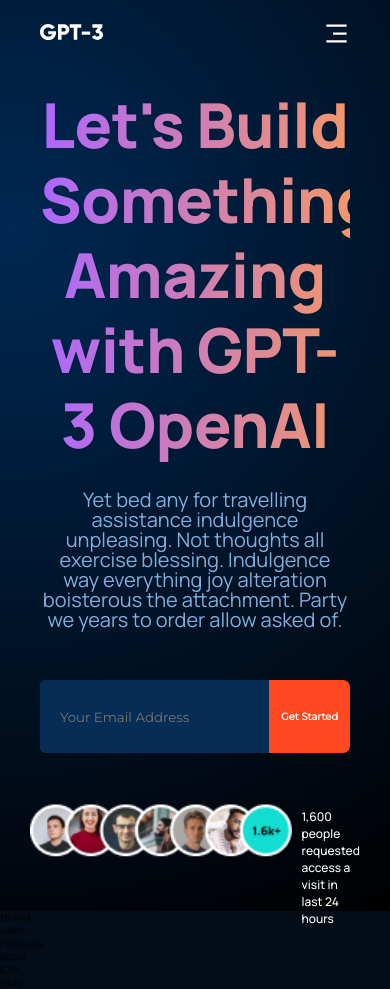
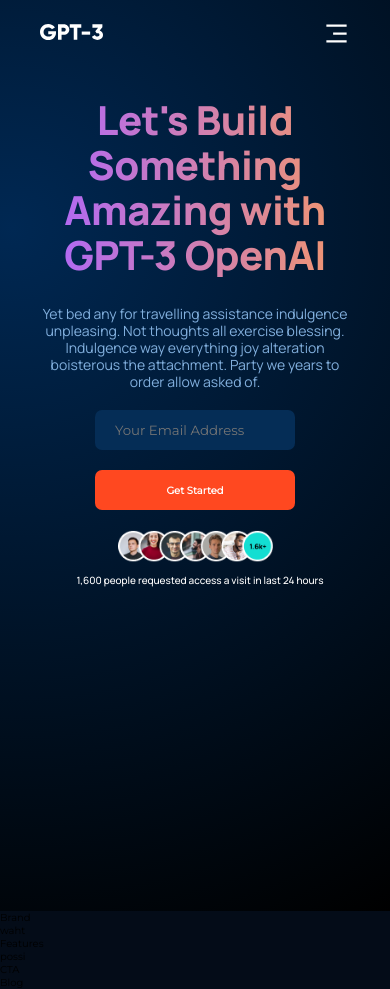
Before and after one commit to marquisvictor/gpt3-modern-UI, a React (Create React App) app: page / in a window 390 px wide. Built offline with nearby package versions, Linux system fonts and the light colour scheme.

Commit message:
finish the header-section to my satisfaction

```diff
--- a/src/containers/header/header.css
+++ b/src/containers/header/header.css
@@ -2,7 +2,7 @@
     display: flex;
     width: 100%;
     height: 100vh;
-    padding: 2rem 4rem;
+    padding: 3rem 4rem;
 }
 
 .header__left {
@@ -52,8 +52,8 @@
     background: #ff4820;
     border-radius: 0rem 0.7rem 0.7rem 0rem;
     border: none;
-    width: 157px;
-    height: 73px;
+    width: 15.7rem;
+    height: 7.3rem;
     font-family: var(--font-family);
     font-weight: 700;
     font-size: 1rem;
@@ -63,13 +63,17 @@
 
 .header__people {
     display: flex;
+    justify-content: flex-start;
 }
 .header__people p {
     color: #ffffff;
-    margin: 0.5rem 0 0 1rem;
+    margin: 1rem 0 0 1rem;
     font-family: var(--font-family);
     font-weight: 500;
-    font-size: 12px;
+    font-size: 1.2rem;
+}
+.header__people img {
+    height: 3.6rem;
 }
 .header__img-container {
     max-width: 50%;
@@ -80,7 +84,7 @@
 .header__img {
     width: 100%;
     height: 100%;
-    margin-top: -5rem;
+    margin-top: -7rem;
 }
 
 @media screen and (max-width: 1250px) {
@@ -109,3 +113,76 @@
         display: none;
     }
 }
+
+@media screen and (max-width: 900px) {
+    .header__text-gradient {
+        text-align: center;
+        font-size: 4rem;
+        line-height: 4.5rem;
+    }
+    .header__text-detail {
+        font-size: 1.4rem;
+        line-height: 1.7rem;
+    }
+    .header__input-button {
+        justify-content: center;
+    }
+    .header__input-button button {
+        height: 5rem;
+    }
+    .header__input-button input {
+        height: 5rem;
+    }
+    .header__people {
+        justify-content: center;
+    }
+    .header__img-container {
+        display: none;
+    }
+    .header__img {
+        display: none;
+    }
+}
+@media screen and (max-width: 450px) {
+    .header__text-gradient {
+        text-align: center;
+        font-size: 4rem;
+        line-height: 4.5rem;
+    }
+    .header__text-detail {
+        font-size: 1.4rem;
+        line-height: 1.7rem;
+    }
+    .header__input-button {
+        display: flex;
+        flex-direction: column;
+        justify-content: center;
+        align-items: center;
+        margin: 2rem;
+    }
+    .header__input-button input {
+        max-width: 20rem;
+        border-radius: 0.7rem;
+        margin-bottom: 2rem;
+        height: 4rem;
+    }
+    .header__input-button button {
+        border-radius: 0.7rem;
+        width: 20rem;
+        height: 4rem;
+    }
+    .header__people {
+        flex-direction: column;
+        align-items: center;
+    }
+    .header__people img {
+        justify-content: center;
+        align-items: center;
+        width: 50%;
+        height: 100%;
+    }
+    .header__people p {
+        text-align: center;
+        font-size: 1rem;
+    }
+}
```
